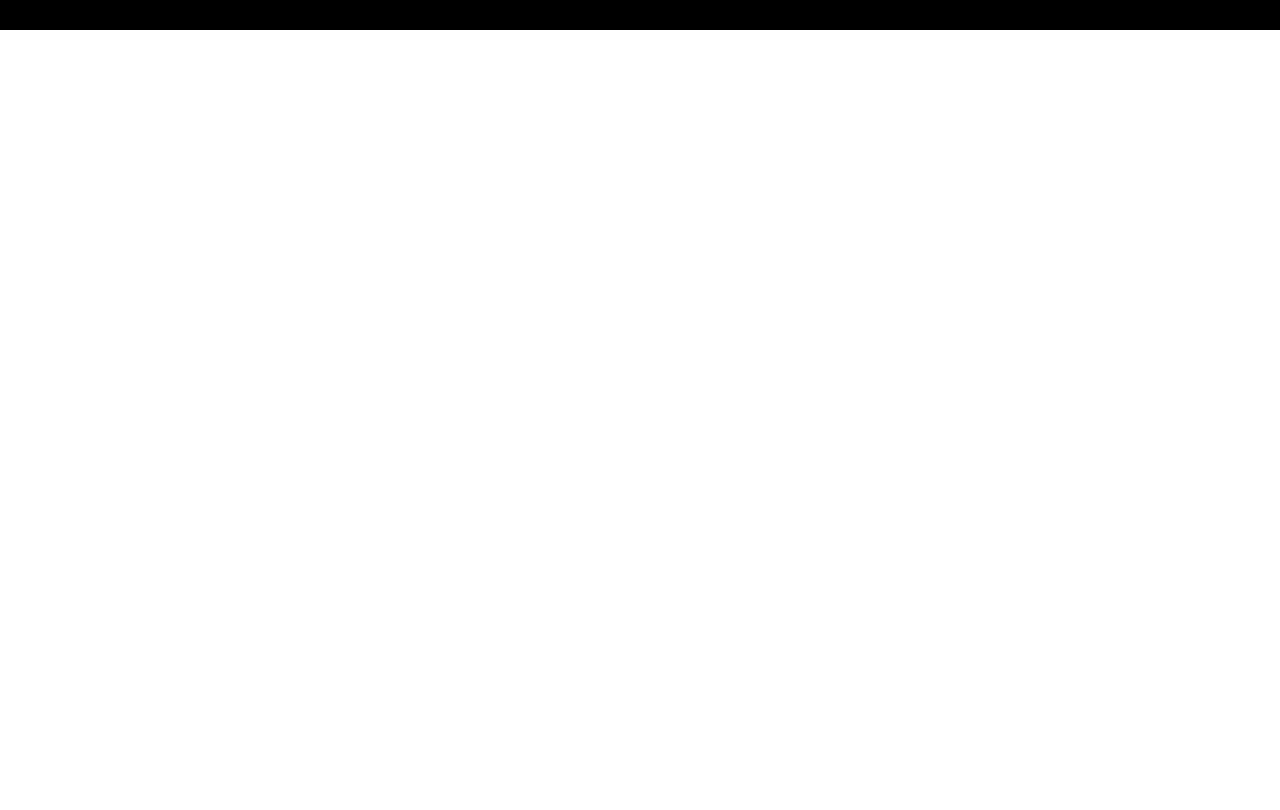
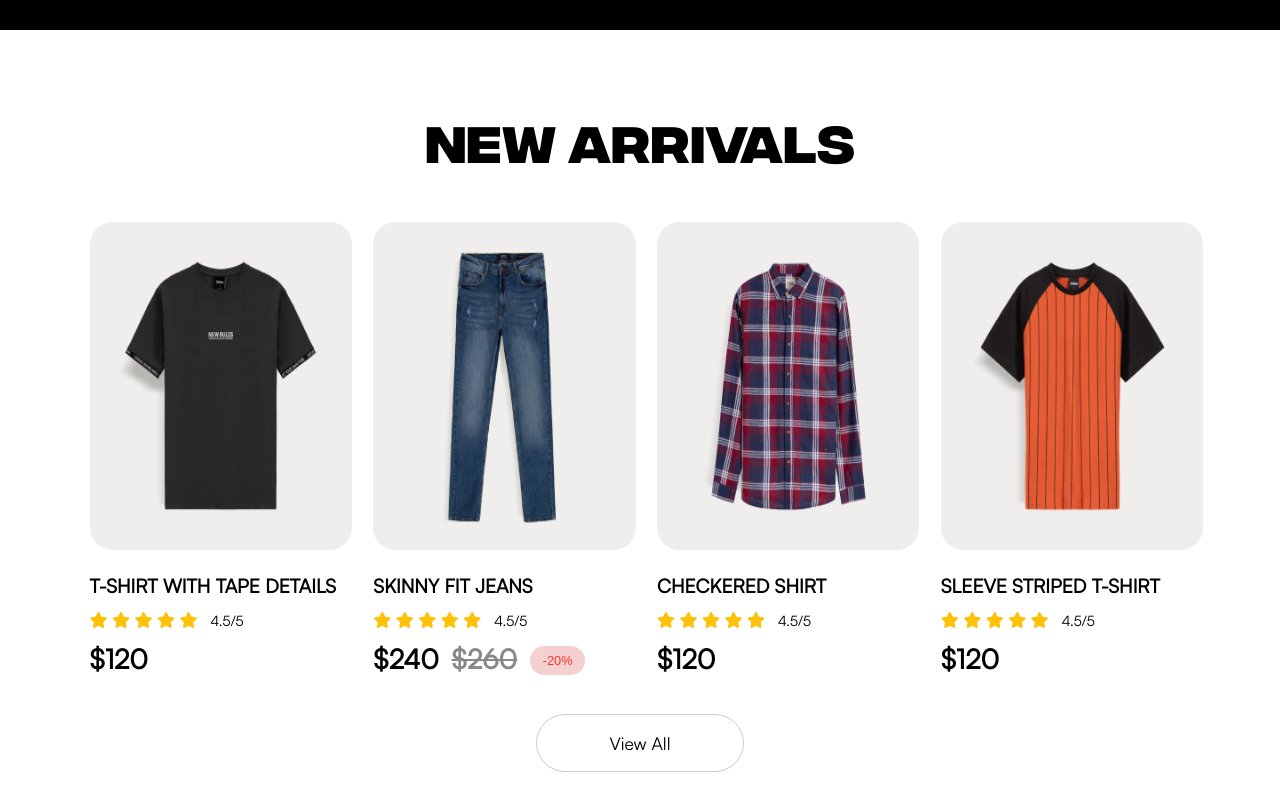
Before and after one commit to portfolioemy/E-commerce-frontend-shop.co, a plain HTML site: page index.html in a window 1280 px wide. Shown: the part 1016-1826 px from the top of the page. Before the commit the page ends 1046 px from the top, so only its background shows below. Drawn offline with Linux system fonts and the light colour scheme.

Commit message:
create new arrivals section

```diff
--- a/index.html
+++ b/index.html
@@ -7,6 +7,9 @@
   <meta http-equiv="X-UA-Compatible" content="ie=edge" />
   <title>E-commerce-frontend-SHOP.CO</title>
   <link rel="stylesheet" href="styles/home.css" />
+  <link rel="stylesheet" href="https://cdnjs.cloudflare.com/ajax/libs/font-awesome/6.0.0-beta3/css/all.min.css"
+    integrity="sha512-Fo3rlrZj/k7ujTnHg4CGR2D7kSs0v4LLanw2qksYuRlEzO+tcaEPQq7Ml8WsgGqQYGK397X7miq'zltx/QTYWg=="
+    crossorigin="anonymous" referrerpolicy="no-referrer" />
   <link rel="stylesheet" href="https://cdnjs.cloudflare.com/ajax/libs/font-awesome/6.0.0-beta3/css/all.min.css" />
   <script src="./components/header.js"></script>
 </head>
@@ -44,10 +47,97 @@
   </section>
   <section class="logo-banner">
     <a href="#"><img src="./assets/images/Group.png" alt="Versace" /></a>
-    <a href="#"><img src="./assets/images/zara-logo-1 1.png" alt="Zara"/></a>
-    <a href="#"><img src="./assets/images/gucci-logo-1 1.png" alt="Gucci"/></a>
-    <a href="#"><img src="./assets/images/prada-logo-1 1.png" alt="Prada"/> </a>
-    <a href="#"><img src="./assets/images/Group (1).png" alt="Calvin Klein"/> </a>
+    <a href="#"><img src="./assets/images/zara-logo-1 1.png" alt="Zara" /></a>
+    <a href="#"><img src="./assets/images/gucci-logo-1 1.png" alt="Gucci" /></a>
+    <a href="#"><img src="./assets/images/prada-logo-1 1.png" alt="Prada" /> </a>
+    <a href="#"><img src="./assets/images/Group (1).png" alt="Calvin Klein" /> </a>
+  </section>
+  <section class="new-arrivals">
+    <h2>NEW ARRIVALS</h2>
+    <div class="arrivals-items">
+      <div class="item">
+        <a href="#"><img src="./assets/images/image 7.png" alt="T-Shirt" /></a>
+        <p>T-SHIRT WITH TAPE DETAILS</p>
+        <div class="rating-container">
+          <div class="stars">
+            <i class="fas fa-star"></i>
+            <i class="fas fa-star"></i>
+            <i class="fas fa-star"></i>
+            <i class="fas fa-star"></i>
+            <i class="fas fa-star"></i>
+          </div>
+          <div class="rating-number">4.5/5</div>
+        </div>
+        <div class="price-container">
+          <div class="actual-price">$120</div>
+          <div class="real-price"></div>
+          <div class="reduction"></div>
+        </div>
+      </div>
+      <div class="item">
+        <a href="#"><img src="./assets/images/Frame 33.png" alt="Jeans" /></a>
+        <p>SKINNY FIT JEANS</p>
+        <div class="rating-container">
+          <div class="stars">
+            <i class="fas fa-star"></i>
+            <i class="fas fa-star"></i>
+            <i class="fas fa-star"></i>
+            <i class="fas fa-star"></i>
+            <i class="fas fa-star"></i>
+          </div>
+          <div class="rating-number">4.5/5</div>
+        </div>
+
+        <div class="price-container">
+          <div class="actual-price">$240</div>
+          <div class="real-price">$260</div>
+          <div class="reduction active">-20%</div>
+        </div>
+
+      </div>
+      <div class="item">
+        <a href="#"><img src="./assets/images/Frame 34.png" alt="Shirt" /></a>
+        <p>CHECKERED SHIRT</p>
+        <div class="rating-container">
+          <div class="stars">
+            <i class="fas fa-star"></i>
+            <i class="fas fa-star"></i>
+            <i class="fas fa-star"></i>
+            <i class="fas fa-star"></i>
+            <i class="fas fa-star"></i>
+          </div>
+          <div class="rating-number">4.5/5</div>
+        </div>
+
+        <div class="price-container">
+          <div class="actual-price">$120</div>
+          <div class="real-price"></div>
+          <div class="reduction"></div>
+        </div>
+
+      </div>
+      <div class="item">
+        <a href="#"><img src="./assets/images/Frame 38.png" alt="T-Shirt" /></a>
+        <p>SLEEVE STRIPED T-SHIRT</p>
+        <div class="rating-container">
+          <div class="stars">
+            <i class="fas fa-star"></i>
+            <i class="fas fa-star"></i>
+            <i class="fas fa-star"></i>
+            <i class="fas fa-star"></i>
+            <i class="fas fa-star"></i>
+          </div>
+          <div class="rating-number">4.5/5</div>
+        </div>
+
+        <div class="price-container">
+          <div class="actual-price">$120</div>
+          <div class="real-price"></div>
+          <div class="reduction"></div>
+        </div>
+      </div>
+    </div>
+    <button class="view-all">View All</button>
   </section>
 </body>
 
--- a/styles/home.css
+++ b/styles/home.css
@@ -98,8 +98,7 @@ nav ul li a {
   font-style: normal;
   font-weight: 400;
   src: local("Integral CF"),
-    url("../assets/fonts/IntegralCF/Fontspring-DEMO-integralcf-bold.otf")
-      format("opentype");
+    url("../assets/fonts/IntegralCF/Fontspring-DEMO-integralcf-bold.otf") format("opentype");
 }
 
 @font-face {
@@ -107,8 +106,7 @@ nav ul li a {
   font-style: normal;
   font-weight: 400;
   src: local("Satoshi"),
-    url("../assets/fonts/Satoshi/Fonts/OTF/Satoshi-Regular.otf")
-      format("opentype");
+    url("../assets/fonts/Satoshi/Fonts/OTF/Satoshi-Regular.otf") format("opentype");
 }
 
 /*drop btn*/
@@ -251,16 +249,158 @@ nav ul li a {
   font-weight: bold;
   display: inline-block;
 }
+
 .vl {
   border-left: 1px solid #ccc;
   height: 12vh;
 }
-.logo-banner{
-    background-color: #000;
-    display: flex;
-    justify-content: space-between;
-    padding: 6vh 7vw;
+
+.logo-banner {
+  background-color: #000;
+  display: flex;
+  justify-content: space-between;
+  padding: 6vh 7vw;
 }
+
+.new-arrivals {
+  margin-bottom: 20px;
+  display: flex;
+  flex-direction: column;
+  justify-content: center;
+  align-items: center;
+}
+
+.arrivals-items {
+  width: 87%;
+  display: flex;
+  justify-content: space-between;
+  flex-wrap: nowrap;
+  padding: 0vh 6vw 0vh 7vw;
+
+}
+
+.new-arrivals h2 {
+  font-family: 'Integral CF', sans-serif;
+  font-size: 3.2rem;
+  font-weight: 700;
+  line-height: 16.7vh;
+  text-align: center;
+  margin-bottom: 2vh;
+}
+
+.item {
+  display: flex;
+  flex-direction: column;
+  justify-content: flex-start;
+  align-items: flex-start;
+}
+
+.item p {
+  margin: 2vh 0vw 1.2vh 0vw;
+  font-family: 'Satoshi';
+  font-size: 1.2rem;
+  font-weight: 700;
+  line-height: 4vh;
+  text-align: left;
+
+}
+
+.item img {
+  border-radius: 1.4rem;
+  width: 20.5vw;
+  height: 41vh;
+}
+
+
+.price-container {
+  display: flex;
+  justify-content: flex-start;
+  gap: 1vw;
+  align-items: center;
+}
+
+.item .price-container .actual-price {
+  font-family: 'Satoshi', sans-serif;
+  font-size: 1.7rem;
+  font-weight: 700;
+  line-height: 2.2;
+  text-align: center;
+}
+
+.item .price-container .real-price {
+  font-family: 'Satoshi', sans-serif;
+  text-decoration: line-through;
+  font-size: 1.7rem;
+  font-weight: 700;
+  line-height: 2.2;
+  text-align: center;
+  color: #888;
+}
+
+.item .price-container .reduction {
+  padding: 0.9vh 1vw;
+  border-radius: 2.4rem;
+  color: #FF3333;
+  background-color: transparent;
+  font-size: 0.8rem;
+}
+
+.item .price-container .active {
+  background-color: #f4d0d0;
+}
+
+
+
+.rating-container {
+  display: flex;
+  align-items: center;
+  margin-bottom: 0vh;
+}
+
+.stars {
+  color: #ffc107;
+  margin-right: 1vw;
+}
+
+.rating-number {
+  font-family: 'Satoshi', sans-serif;
+  font-size: 0.9rem;
+}
+
+
+.item p.price {
+  font-family: 'Satoshi';
+  font-size: 1.6rem;
+  font-weight: 700;
+  line-height: 0vh;
+  text-align: left;
+
+}
+
+.view-all {
+  padding: 2vh 5.7vw;
+  border-radius: 2.4rem;
+  border: 1px solid #ccc;
+  background-color: #fff;
+  color: #000;
+  font-size: 1.1rem;
+  font-family: 'Satoshi', sans-serif;
+  cursor: pointer;
+  display: flex;
+  justify-content: center;
+  align-items: center;
+  margin: 3vh;
+
+}
+
+.view-all:hover {
+  background-color: #888;
+}
+
+
+
+
+
 
 /* Media queries for responsiveness */
 
```
Also changed, not shown: assets/images/Frame 33.png (added), assets/images/Frame 34.png (added), assets/images/Frame 38.png (added), assets/images/image 7.png (added).
